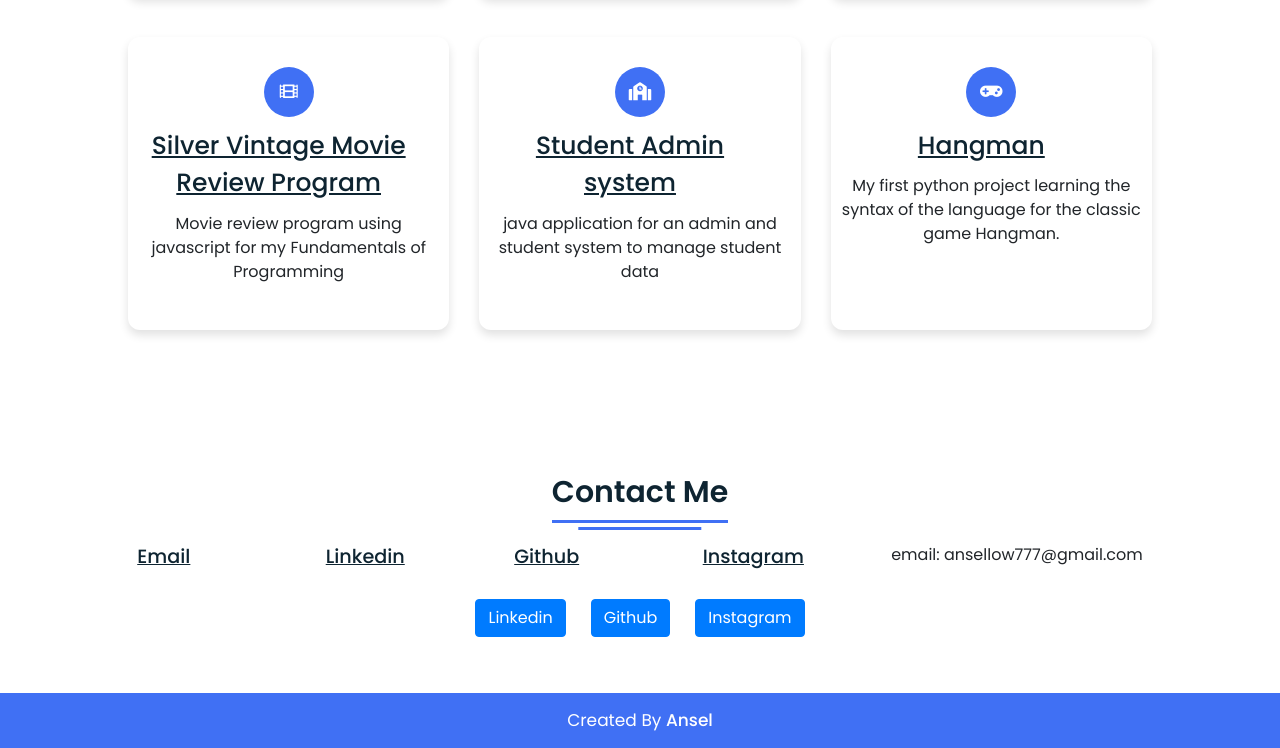
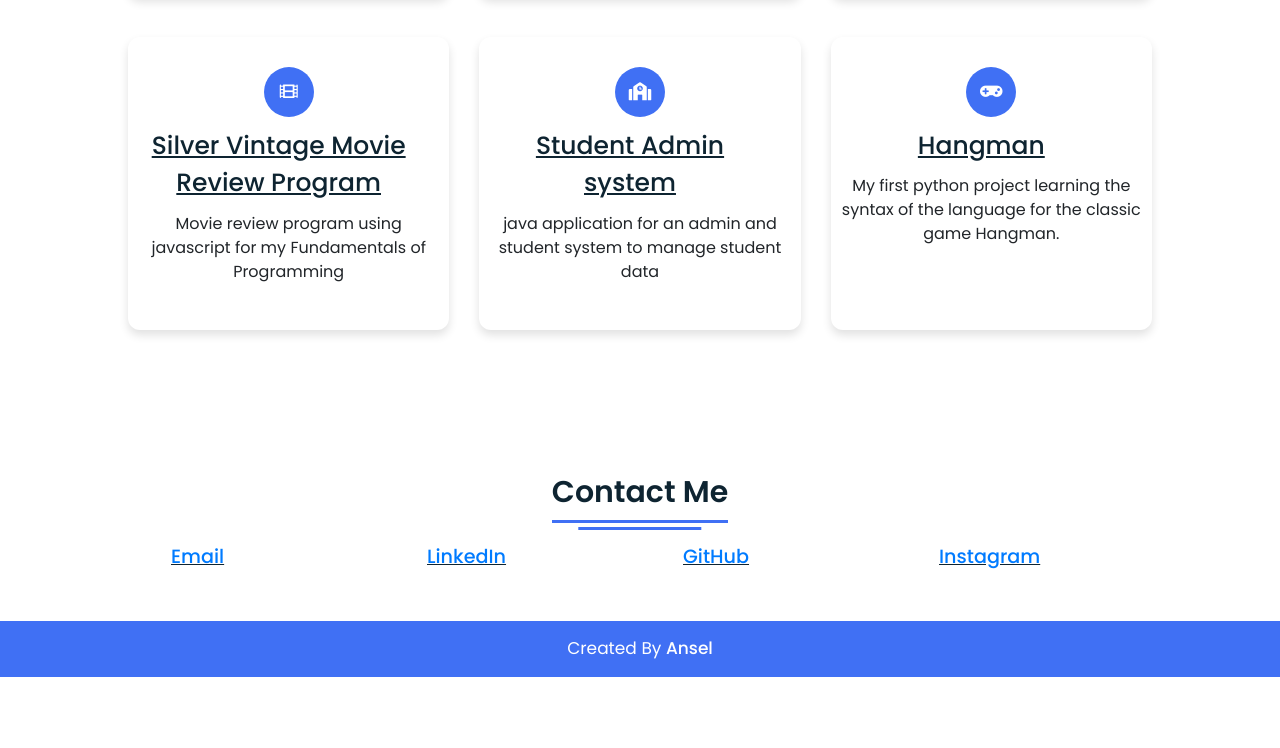
Before and after one commit to Ansel23/Ansel_portfolio, a plain HTML site: page index.html in a window 1280 px wide. Shown: the part 3127-3875 px from the top of the page. After the commit the page ends 3804 px from the top, so only its background shows below. Drawn offline with nearby package versions, Linux system fonts and the light colour scheme.

Commit message:
commit 2

```diff
--- a/index.html
+++ b/index.html
@@ -21,6 +21,7 @@
     </div>
     <!-- navgaition menu -->
     <nav class="navbar navbar-expand-lg navbar-light bg-light fixed-top">
+      <link rel="icon" href="Images/logo.png">
       <a class="navbar-brand" href="#"><img src="Images/logo.png" alt="Logo" height="50"></a>
       <button class="navbar-toggler" type="button" data-toggle="collapse" data-target="#navbarNav" aria-controls="navbarNav" aria-expanded="false" aria-label="Toggle navigation">
         <span class="navbar-toggler-icon"></span>
@@ -409,27 +410,19 @@
     </div>
   </section>
     <!-- Contact Me section Start -->
+   <!-- Contact Me section Start -->
 <section class="contact" id="contact">
   <div class="content">
     <div class="title"><span>Contact Me</span></div>
     <div class="text">
-          <div class="topic">Email</div>
-
-          <div class="topic">Linkedin</div>
-          <div class="topic">Github</div>
-          <div class="topic">Instagram</div>
-          <p>email: ansellow777@gmail.com </p>
-          <div class="button">
-            <a href="https://www.linkedin.com/in/ansellowtzechun/" target="_blank" class="btn btn-primary">Linkedin</a>
-
-            <a href="https://github.com/Ansel23" target="_blank" class="btn btn-primary">Github</a>
-
-            <a href="https://www.instagram.com/anselbtw/" target="_blank" class="btn btn-primary">Instagram</a>
-
-          </div>
+      <div class="topic"><a href="mailto:ansellow777@gmail.com">Email</a></div>
+      <div class="topic"><a href="https://www.linkedin.com/in/ansellowtzechun/" target="_blank">LinkedIn</a></div>
+      <div class="topic"><a href="https://github.com/Ansel23" target="_blank">GitHub</a></div>
+      <div class="topic"><a href="https://www.instagram.com/anselbtw/" target="_blank">Instagram</a></div>
     </div>
   </div>
 </section>
+
 
     <!-- Footer Section Start -->
     <footer>
```
Also changed, not shown: Images/about.jpg (deleted), Images/background.png (deleted), Images/htmllogo.png (deleted), Images/logo.png. Lines whose indentation alone changed are shown as unchanged.
